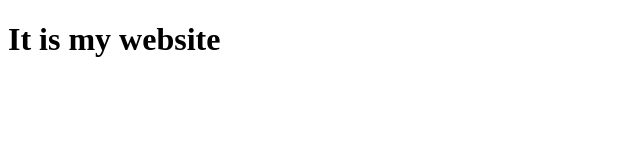
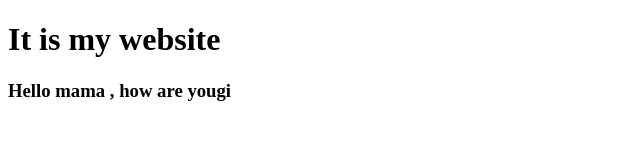
Before and after one commit to azizul016/my-first-website, a plain HTML site: page index.html in a window 1280 px wide. Shown: the whole page, without its empty margins (0-640 px from the left). Drawn offline with Linux system fonts and the light colour scheme.

Commit message:
first commit

```diff
--- a/index.html
+++ b/index.html
@@ -7,5 +7,11 @@
 </head>
 <body>
     <h1>It is my website</h1>
+
+    <h3>Hello mama , how are yougi</h3>
+
+
+
+
 </body>
 </html>
```
